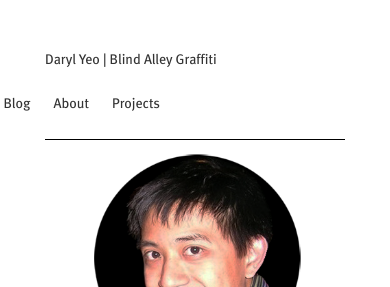
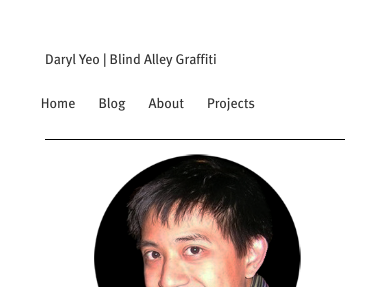
Before and after one commit to aacyun/jianxioy.github.com, a Jekyll site: the page built from index.html, in a window 390 px wide. Shown: the top 287 px of the page. Built offline with Jekyll 4.4.1, drawn with Linux system fonts in a browser that asks for light colours; Markdown is read by kramdown in place of the engine named in the settings.

Commit message:
Trying phone.

```diff
--- a/static/css/layout.css
+++ b/static/css/layout.css
@@ -140,7 +140,7 @@ h6 {
 		#nav-primary ul {
    			position: relative;
    			top: 5px;
-			right: 105px;
+			right: 10px;
 			bottom: 39px;
 			margin-bottom: 30px;
 		}
```
